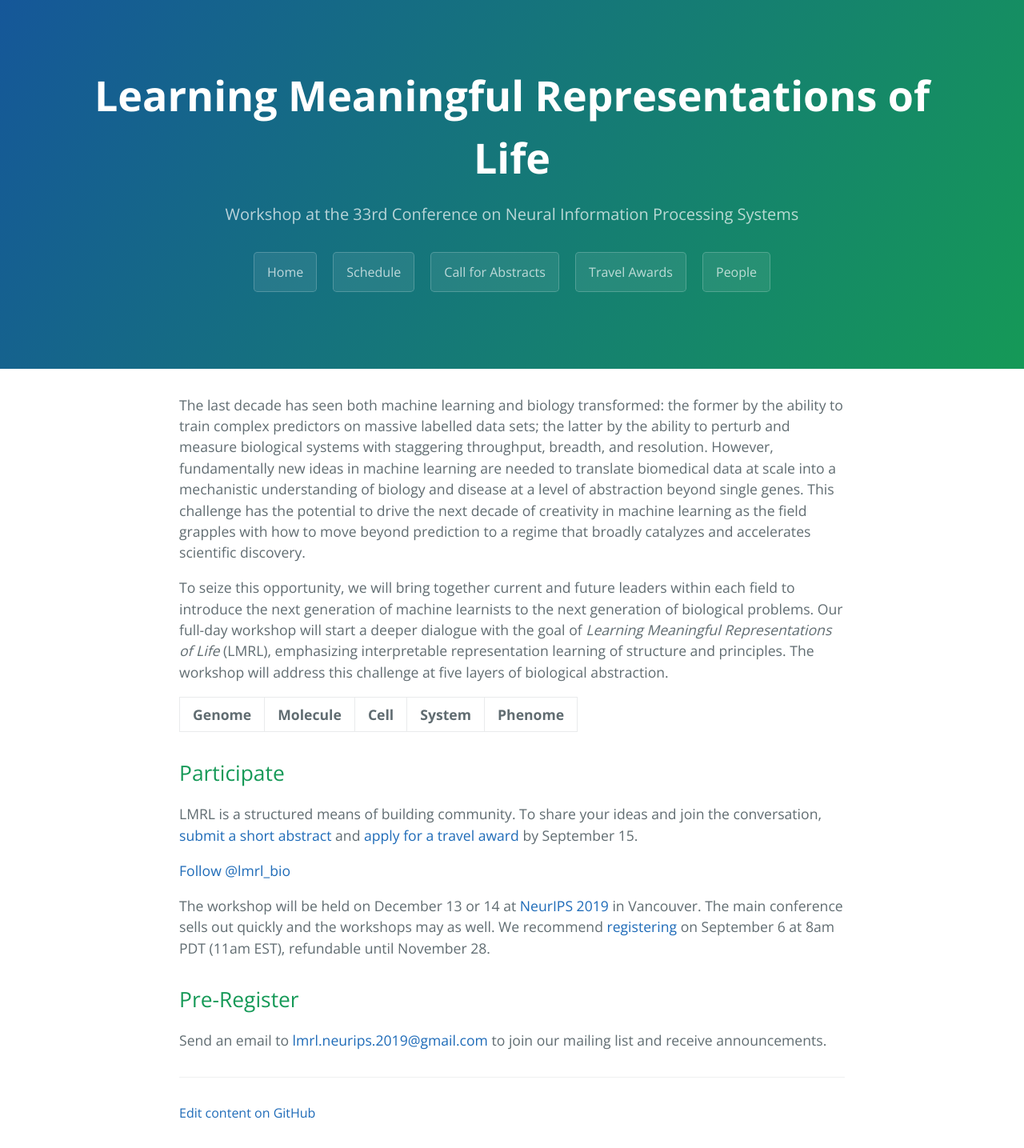
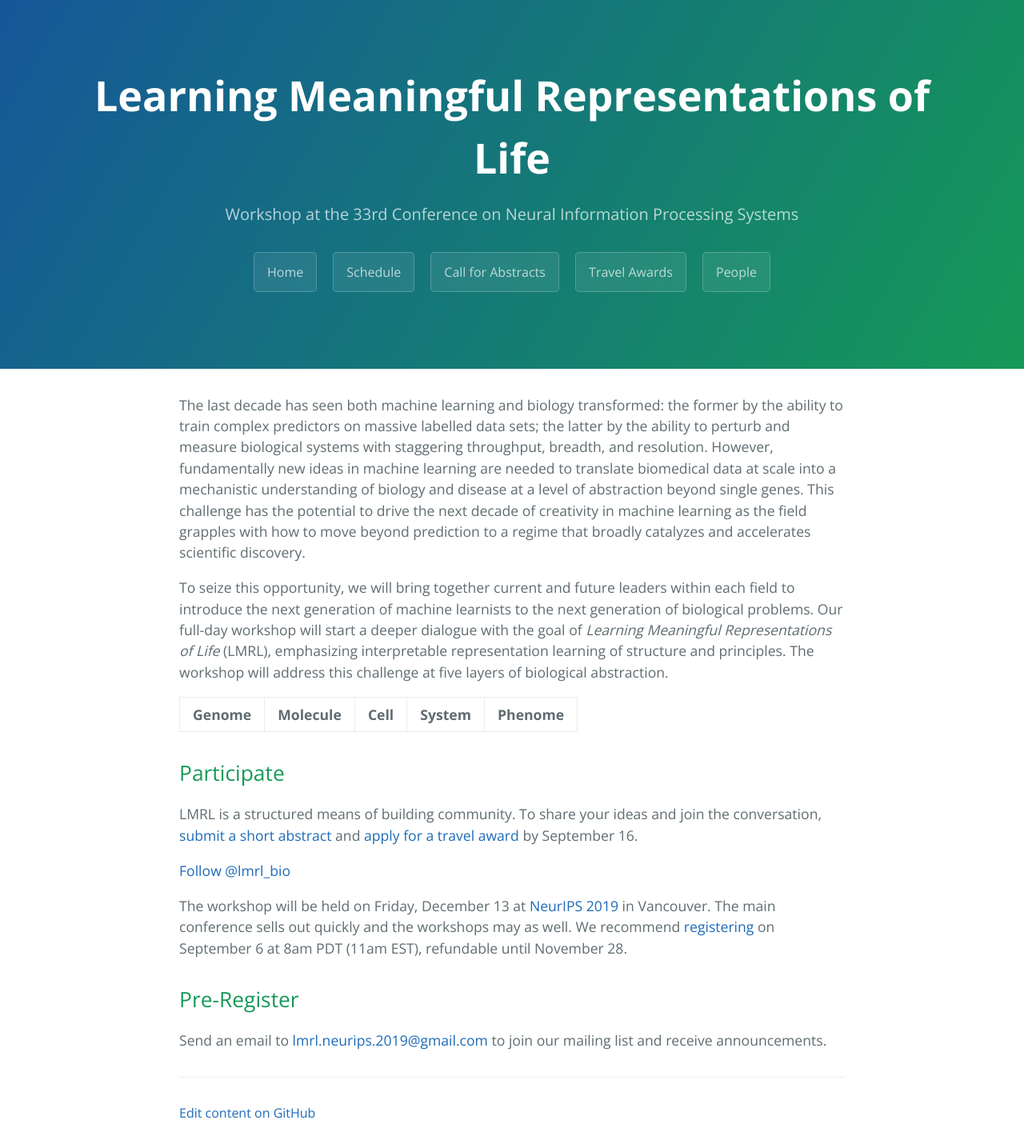
Before and after one commit to lmrl-bio/lmrl-bio.github.io, a Jekyll site: the page built from index.md, in a window 1280 px wide. Shown: the whole page at 80% size. Built offline with Jekyll 4.4.1, drawn with Linux system fonts in a browser that asks for light colours; comment, search, counter and statistics services are not loaded.

Commit message:
Update index.md

```diff
--- a/index.md
+++ b/index.md
@@ -17,11 +17,11 @@ To seize this opportunity, we will bring together current and future leaders wit
 
 ## Participate
 
-LMRL is a structured means of building community. To share your ideas and join the conversation, [submit a short abstract](https://lmrl-bio.github.io/call) and [apply for a travel award](https://lmrl-bio.github.io/travel) by September 15.
+LMRL is a structured means of building community. To share your ideas and join the conversation, [submit a short abstract](https://lmrl-bio.github.io/call) and [apply for a travel award](https://lmrl-bio.github.io/travel) by September 16.
 
 <a href="https://twitter.com/lmrl_bio?ref_src=twsrc%5Etfw" class="twitter-follow-button" data-size="large" data-show-count="false">Follow @lmrl_bio</a><script async src="https://platform.twitter.com/widgets.js" charset="utf-8"></script>
 
-The workshop will be held on December 13 or 14 at [NeurIPS 2019](https://nips.cc/Conferences/2019/) in Vancouver. The main conference sells out quickly and the workshops may as well. We recommend [registering](https://nips.cc/Register/view-registration) on September 6 at 8am PDT (11am EST), refundable until November 28.
+The workshop will be held on Friday, December 13 at [NeurIPS 2019](https://nips.cc/Conferences/2019/) in Vancouver. The main conference sells out quickly and the workshops may as well. We recommend [registering](https://nips.cc/Register/view-registration) on September 6 at 8am PDT (11am EST), refundable until November 28.
 
 ## Pre-Register
 
```
